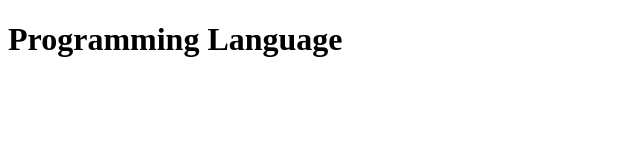
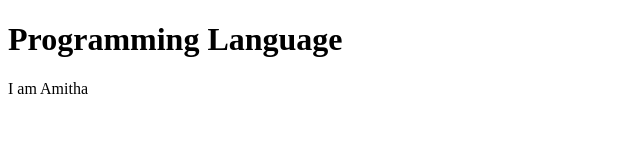
Before and after one commit to Amitha2004/ReactJS, a plain HTML site: page index.html in a window 1280 px wide. Shown: the full height of the page, 0-640 px from the left. Drawn offline with Linux system fonts and the light colour scheme.

Commit message:
update index.html

```diff
--- a/index.html
+++ b/index.html
@@ -8,6 +8,7 @@
 <body>
     <header>
         <h1>Programming Language</h1>
+        <p>I am Amitha</p>
     </header>
 </body>
 </html>
```
